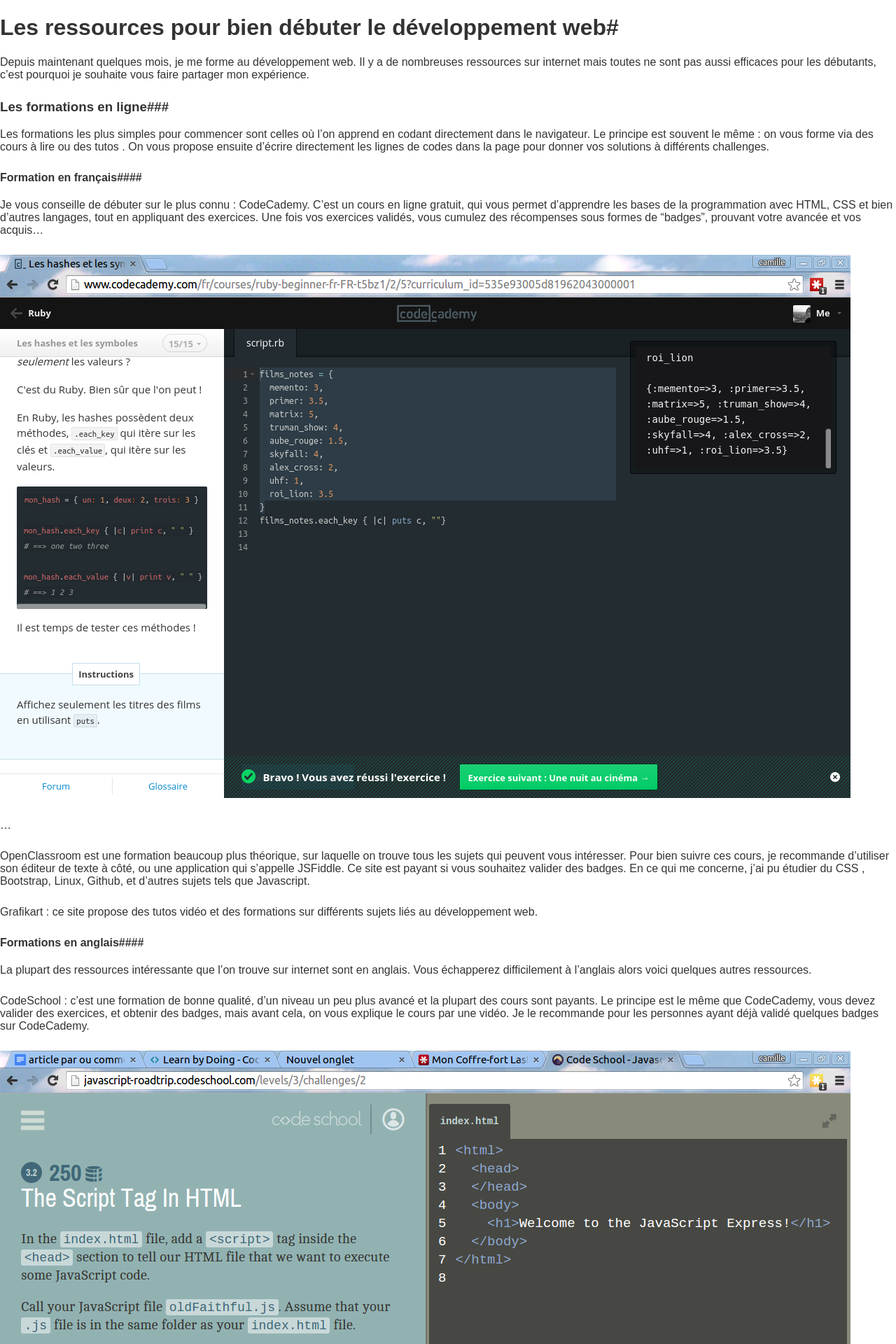
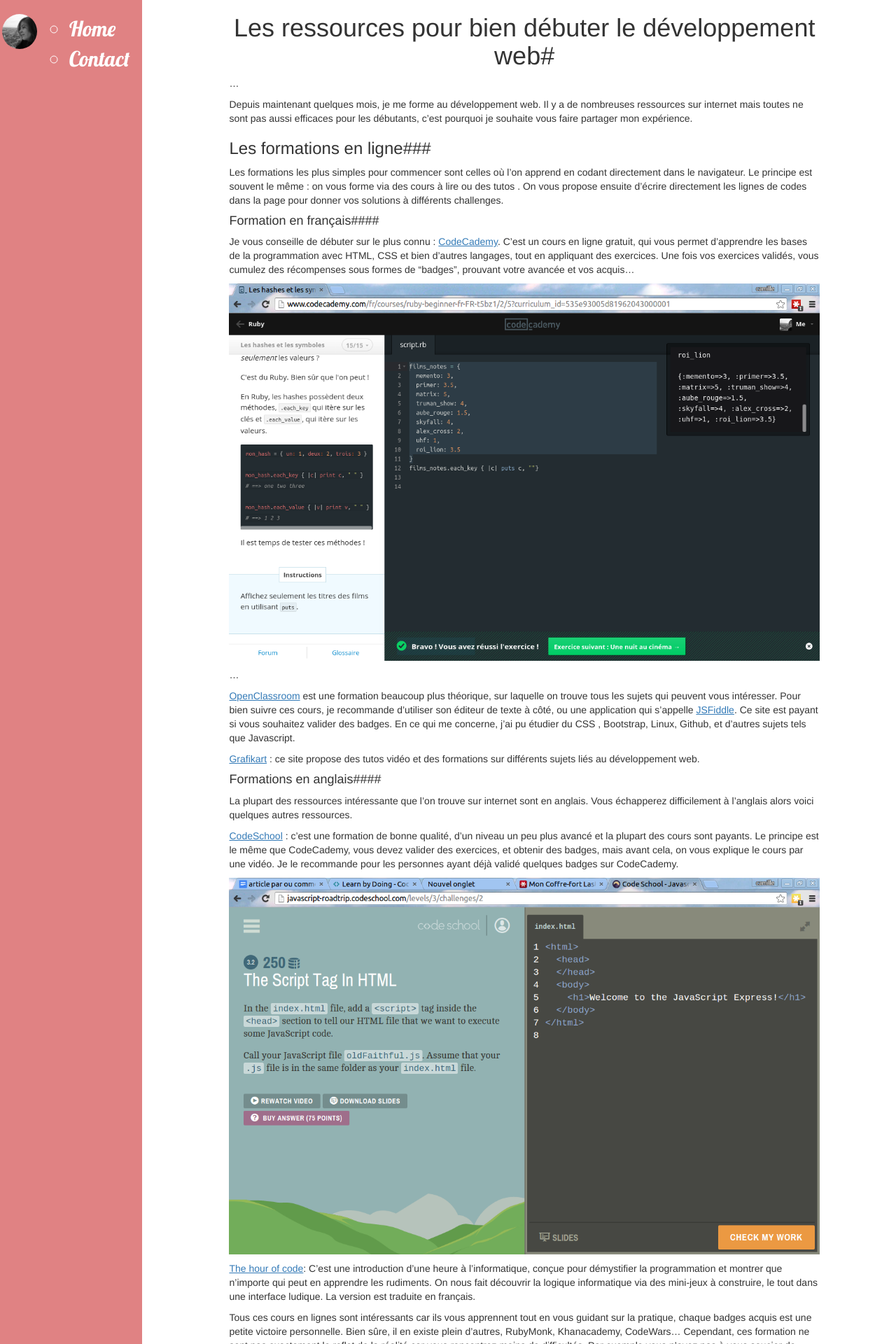
Before and after one commit to camilleanelli/camilleanelli.github.io, a Jekyll site: the page built from _posts/2015-3-14-par-ou-commencer.md, in a window 1280 px wide. Shown: the top 1920 px of the page at 70% size. Built offline with Jekyll 4.4.1, drawn with Linux system fonts in a browser that asks for light colours; nearby versions of some CDN libraries.

Commit message:
change design of post page

```diff
--- a/_layouts/article.html
+++ b/_layouts/article.html
@@ -2,22 +2,33 @@
 <html>
 <head>
 {% include _head.html %}
-
-
+<link type="text/css" rel="stylesheet" href="/blog.css"/>
+<!-- Latest compiled and minified CSS -->
+<link rel="stylesheet" href="https://maxcdn.bootstrapcdn.com/bootstrap/3.3.6/css/bootstrap.min.css" integrity="sha384-1q8mTJOASx8j1Au+a5WDVnPi2lkFfwwEAa8hDDdjZlpLegxhjVME1fgjWPGmkzs7" crossorigin="anonymous">
 </head>
 
 <body>
 
-<div class="homepage">
+  <div class="row content">
+    <div class="col-md-2 nav-article">
+      <div class="moi margin-nav-post"><img src="/images/camilleee.jpg" class="photo-article" alt="photo"/></div>
+      <ul>
+        <li><a href="/index.html">Home</a></li>
+        <li><a href="mailto:camilleanelli32@gmail.com">Contact</a></li>
+      </ul>
+    </div>
+    <div class="col-md-8 col-md-offset-1">
+    <article class="post">
 
- <div class="content">
-
-    {{content}}
-
-    </div>
+      <div class="article-wrap">
+        {{ content }}
+      </div><!-- /.article-wrap -->
+    </article>
+ </div>
+</div>
 
 <footer></footer>
-</div>
+
 
 {% include analytics.html %}
 
--- a/_posts/2015-3-14-par-ou-commencer.md
+++ b/_posts/2015-3-14-par-ou-commencer.md
@@ -3,6 +3,9 @@
 title: Par où commencer pour se lancer dans la programmation web?
 ---
 #Les ressources pour bien débuter le développement web#
+...
+
+
 
 Depuis maintenant quelques mois, je me forme au développement web. Il y a de nombreuses ressources sur internet mais toutes ne sont pas aussi efficaces pour les débutants, c’est pourquoi je souhaite vous faire partager mon expérience.
 
--- a/blog.css
+++ b/blog.css
@@ -1,4 +1,4 @@
-.homepage {
+body {
   -webkit-box-sizing: border-box;
   -moz-box-sizing: border-box;
   box-sizing: border-box;
@@ -99,8 +99,6 @@
   justify-content: space-between;
   flex: 1;
   margin: auto;
-
-
 }
 
 
@@ -111,6 +109,49 @@
 
 .spacer {
   height: 200px;
+}
+
+/*******
+layout article.html
+*******/
+
+.content {
+  height: auto;
+  display: flex;
+}
+.nav-article {
+  background: rgba(224, 130, 131, 1);
+  height: auto;
+  font-family: 'Lobster', cursive;
+  color: white;
+  font-size: 30px;
+  display: flex;
+  justify-content: flex-start;
+  }
+
+.nav-article ul {
+  list-style: circle;
+  margin: auto;
+  margin-top: 20px;
+}
+
+.nav-article ul li a {
+  text-decoration: none;
+  color: white;
+}
+
+.nav-article ul li a:hover {
+  text-decoration: none;
+  color: white;
+}
+.photo-article {
+  height: 50px;
+  width: 50px;
+  border-radius: 100%;
+}
+
+.margin-nav-post {
+  margin-top: 20px;
 }
 
 @media (min-width: 1300px) {
```
